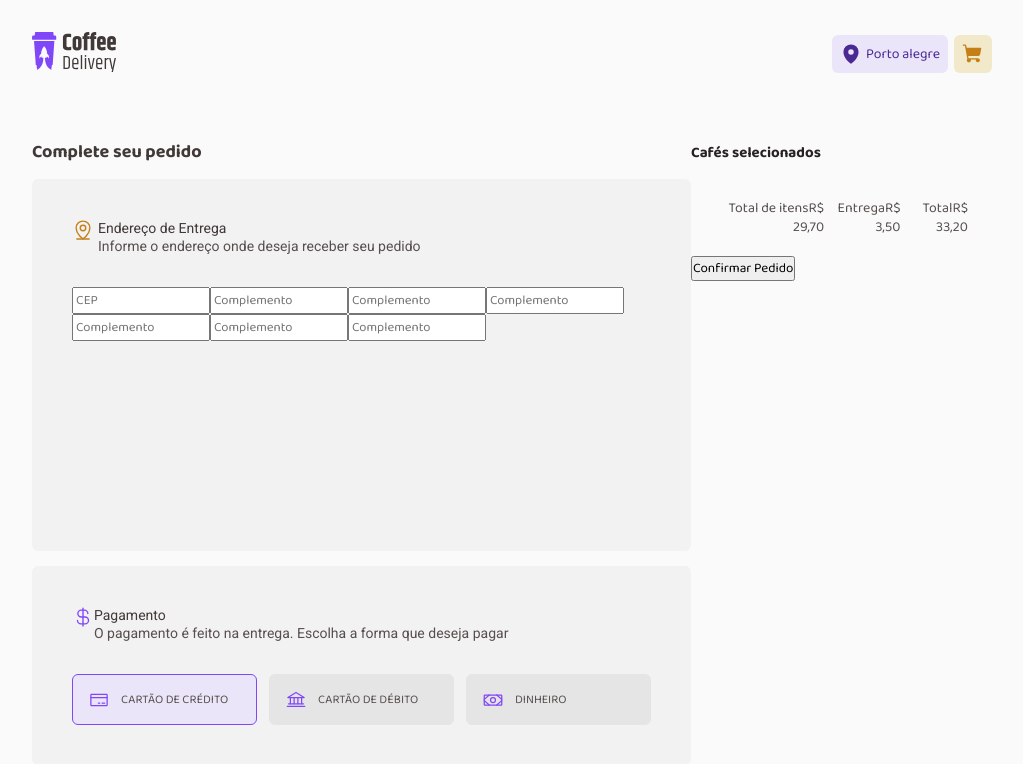
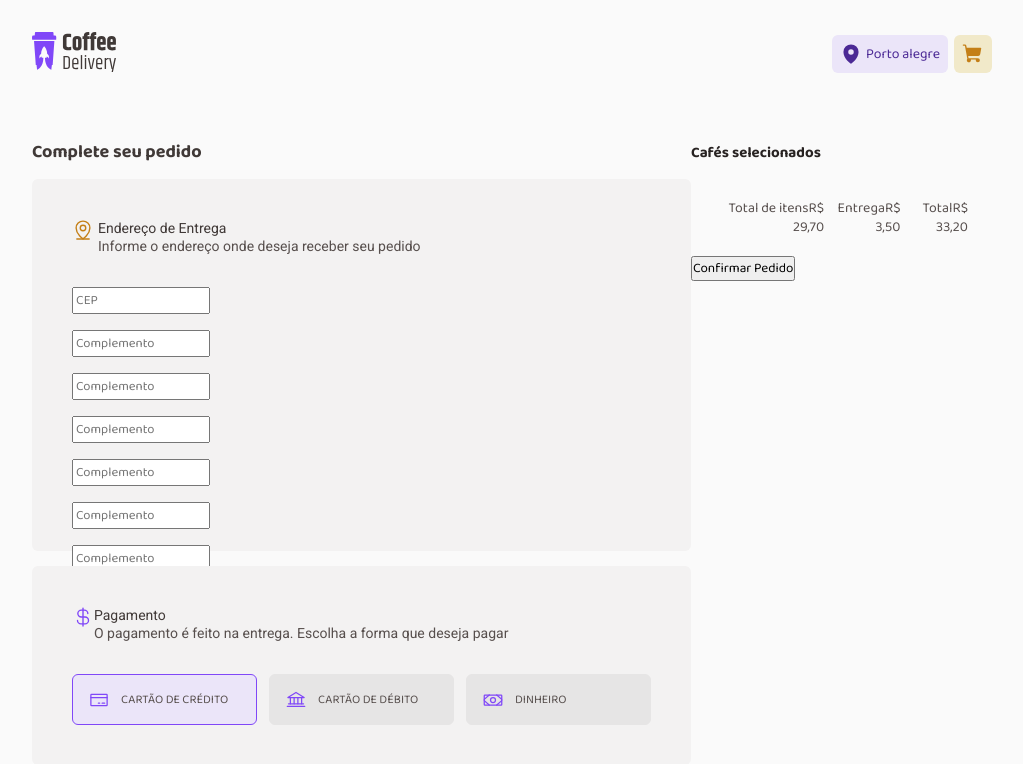
Before and after one commit to JoseMurilloc/IGNITE-REACT-CHALLENGE, a React (Vite) app in the folder coffee-delivary/: page /checkout in a window 1280 px wide. Shown: the top 764 px of the page, without its empty margins (128-1151 px from the left). Built offline with nearby package versions, Linux system fonts and the light colour scheme.

Commit message:
(coffee) positing inputs the in form

```diff
--- a/coffee-delivary/src/components/FormCart/styles.module.css
+++ b/coffee-delivary/src/components/FormCart/styles.module.css
@@ -20,6 +20,7 @@ header .contentHeader {
   display: flex;
   flex-direction: column;
 }
+
 header .contentHeader span {
   font-family: 'Roboto';
   font-size: 1.4rem;
@@ -31,6 +32,16 @@ header .contentHeader span + span {
   color: #574F4D;
 }
 
+.containerInputs {
+  display: flex;
+  flex-direction: column;
+  gap: 1.6rem;
+}
+
+.containerInputs div {
+  display: flex;
+  gap: 1.2rem;
+}
 
 .paymentsContainer {
   display: flex;
```
